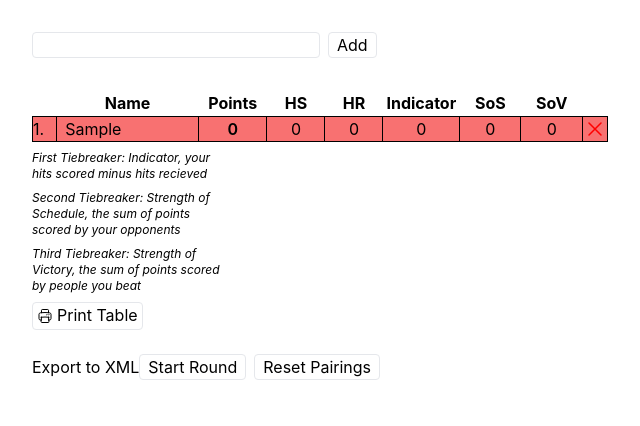
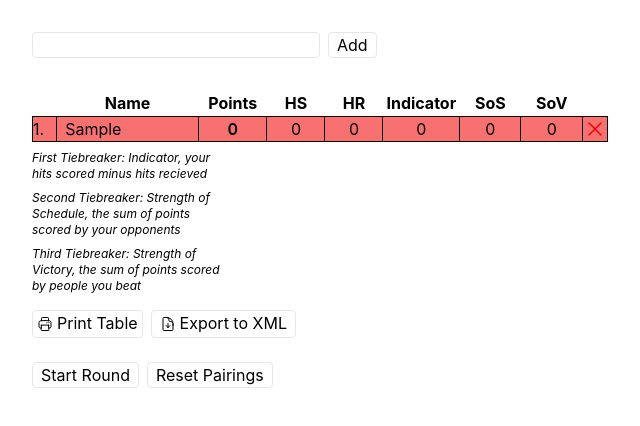
Before and after one commit to Al-Esku/swiss-system, a React (Create React App) app: page / in a window 1280 px wide. Both pictures are taken after typing "Sample" into the empty fields and a click on the button "Add". Shown: the top 426 px of the page, without its empty margins (0-640 px from the left). Built offline with nearby package versions, Linux system fonts and the light colour scheme; the HTML template or start-up script is replaced by a standard one.

Commit message:
Styled export to XML button

```diff
--- a/package.json
+++ b/package.json
@@ -1,7 +1,7 @@
 {
   "homepage": "https://al-esku.github.io/swiss-system",
   "name": "swiss-system",
-  "version": "1.3.0",
+  "version": "1.3.1",
   "private": true,
   "dependencies": {
     "@testing-library/jest-dom": "^5.17.0",
--- a/src/App.tsx
+++ b/src/App.tsx
@@ -536,6 +536,7 @@ function App() {
                     <p className={"my-2 italic w-1/3 text-xs print:hidden"}>Third Tiebreaker: Strength of Victory, the
                         sum of
                         points scored by people you beat</p>
+                    <div className={"flex"}>
                         <button onClick={() => print("table")} className={"border rounded px-1 mt-2 print:hidden flex"}>
                             <svg xmlns="http://www.w3.org/2000/svg" fill="none" viewBox="0 0 24 24" strokeWidth={1.5}
                                  stroke="currentColor" className="size-6 w-4 h-4 mt-auto mb-auto">
@@ -543,7 +544,13 @@ function App() {
                                       d="M6.72 13.829c-.24.03-.48.062-.72.096m.72-.096a42.415 42.415 0 0 1 10.56 0m-10.56 0L6.34 18m10.94-4.171c.24.03.48.062.72.096m-.72-.096L17.66 18m0 0 .229 2.523a1.125 1.125 0 0 1-1.12 1.227H7.231c-.662 0-1.18-.568-1.12-1.227L6.34 18m11.318 0h1.091A2.25 2.25 0 0 0 21 15.75V9.456c0-1.081-.768-2.015-1.837-2.175a48.055 48.055 0 0 0-1.913-.247M6.34 18H5.25A2.25 2.25 0 0 1 3 15.75V9.456c0-1.081.768-2.015 1.837-2.175a48.041 48.041 0 0 1 1.913-.247m10.5 0a48.536 48.536 0 0 0-10.5 0m10.5 0V3.375c0-.621-.504-1.125-1.125-1.125h-8.25c-.621 0-1.125.504-1.125 1.125v3.659M18 10.5h.008v.008H18V10.5Zm-3 0h.008v.008H15V10.5Z"/>
                             </svg>
                             <span className={"ml-1 mb-0.5"}>Print Table</span></button>
-                    <button onClick={() => exportToXML("results.xml")} className={"print:hidden"}>Export to XML</button>
+                        <button onClick={() => exportToXML("results.xml")}
+                                className={"border rounded px-2 mt-2 ml-2 print:hidden flex"}><svg xmlns="http://www.w3.org/2000/svg" fill="none" viewBox="0 0 24 24" strokeWidth={1.5} stroke="currentColor" className="size-6 w-4 h-4 mt-auto mb-auto mr-1">
+                            <path strokeLinecap="round" strokeLinejoin="round" d="M19.5 14.25v-2.625a3.375 3.375 0 0 0-3.375-3.375h-1.5A1.125 1.125 0 0 1 13.5 7.125v-1.5a3.375 3.375 0 0 0-3.375-3.375H8.25m.75 12 3 3m0 0 3-3m-3 3v-6m-1.5-9H5.625c-.621 0-1.125.504-1.125 1.125v17.25c0 .621.504 1.125 1.125 1.125h12.75c.621 0 1.125-.504 1.125-1.125V11.25a9 9 0 0 0-9-9Z" />
+                        </svg>
+                            Export to XML
+                        </button>
+                    </div>
                     <button onClick={randomSeed}
                             className={"border rounded px-2 mt-6 print:hidden"}>{started ? "Shuffle Bouts" : "Start Round"}</button>
                     <button onClick={resetPairings}
@@ -554,7 +561,7 @@ function App() {
         <div className={printTarget === "bouts" ? "print-visible" : "print:hidden"}>
             {started ? <p className={"mt-8 font-semibold "}>Round {rounds} Bouts</p> : ""}
             <form id={"roundForm"} onSubmit={endRound} className={"m-2 "}>
-                {rounds > 0 && bouts[rounds-1].map(bout => (
+                {rounds > 0 && bouts[rounds - 1].map(bout => (
                     <div className={"p-4 print:w-full"}>
                         <div className={"inline-block w-1/3 mr-4 print:w-2/5"}>
                             <input className={"peer hidden"} type='radio' value={bout.fencer1.id}
```
Lines whose indentation alone changed are shown as unchanged.
